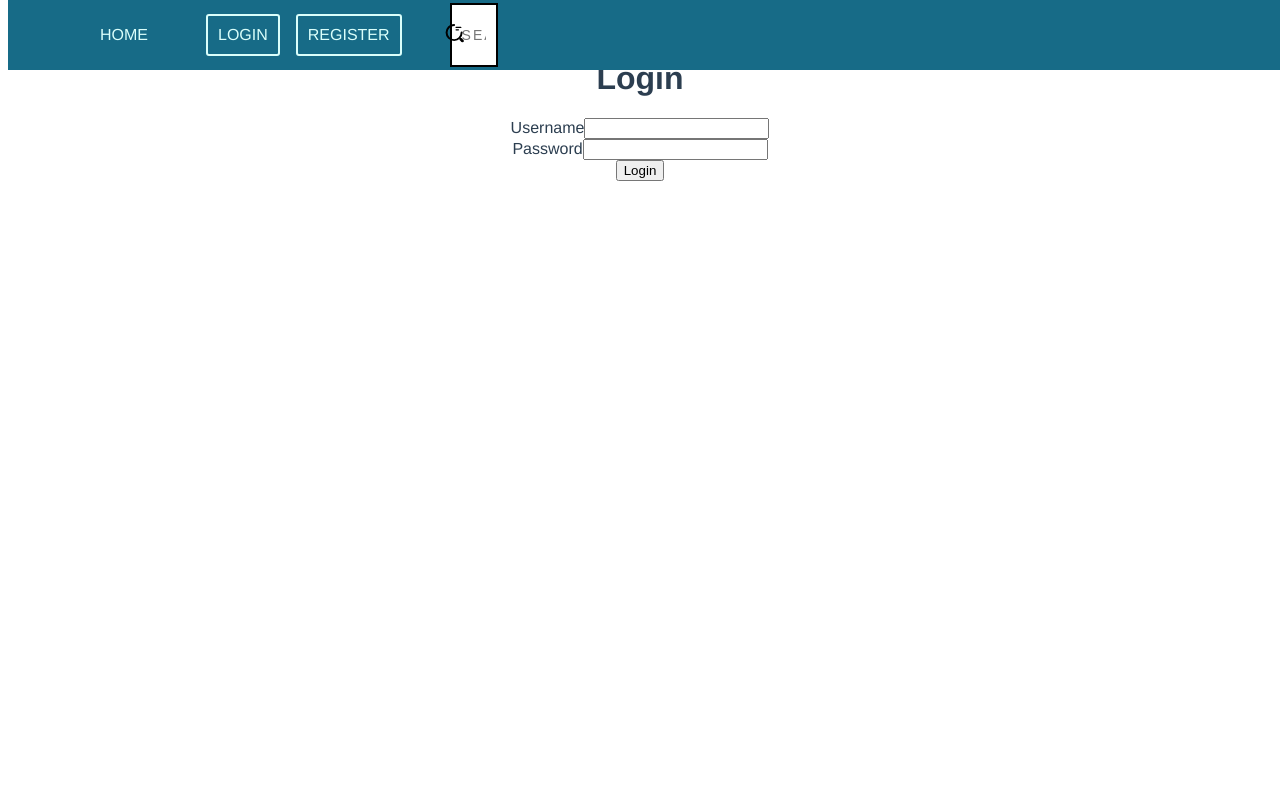
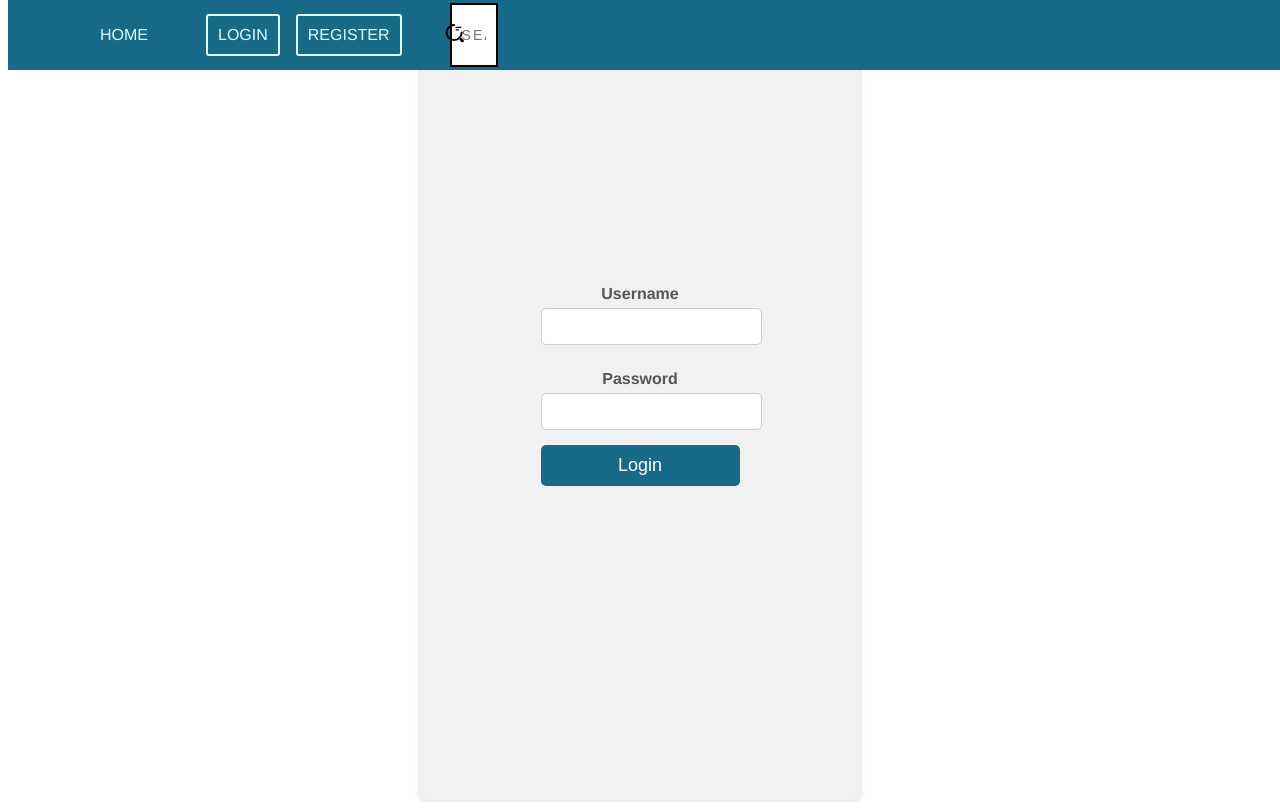
Before and after one commit to nurali0709/social-media-frontend, a Vue app: page /login in a window 1280 px wide. Built offline with nearby package versions, Linux system fonts and the light colour scheme; what vue-cookies would draw is missing.

Commit message:
styled login

```diff
--- a/src/components/LogIn.vue
+++ b/src/components/LogIn.vue
@@ -1,7 +1,6 @@
 <template>
-    <div>
-      <h1>Login</h1>
-      <form @submit.prevent="login">
+    <div class="login-container">
+      <form @submit.prevent="login" class="login-form">
         <label for="username">Username</label>
         <input type="text" id="username" v-model="user.username" required>
         <br>
@@ -44,3 +43,61 @@ import axios from 'axios';
     },
   };
 </script>
+
+
+<style>
+.login-container {
+  max-width: 400px;
+  margin: 0 auto;
+  margin-top: -100px;
+  padding: 20px;
+  background-color: #f1f1f1;
+  border-radius: 5px;
+  box-shadow: 0 0 5px rgba(0, 0, 0, 0.2);
+}
+
+.login-form label {
+  display: block;
+  font-weight: bold;
+  margin-bottom: 5px;
+  color: #555;
+  margin-top: 10px;
+}
+
+.login-form input[type="text"],
+.login-form input[type="password"] {
+  width: 100%;
+  padding: 10px;
+  margin-bottom: 15px;
+  border: 1px solid #ccc;
+  border-radius: 5px;
+}
+
+.login-form button {
+  width: 100%;
+  padding: 10px;
+  background-color: #176B87;
+  color: white;
+  border: none;
+  border-radius: 5px;
+  cursor: pointer;
+  font-size: 18px;
+}
+
+.login-form button:hover {
+  background-color: #DAFFFB;
+  color: #176B87;
+}
+
+.login-form button:focus {
+  outline: none;
+}
+
+/* Center the form vertically */
+.login-container {
+  display: flex;
+  justify-content: center;
+  align-items: center;
+  min-height: 100vh;
+}
+</style>
```
